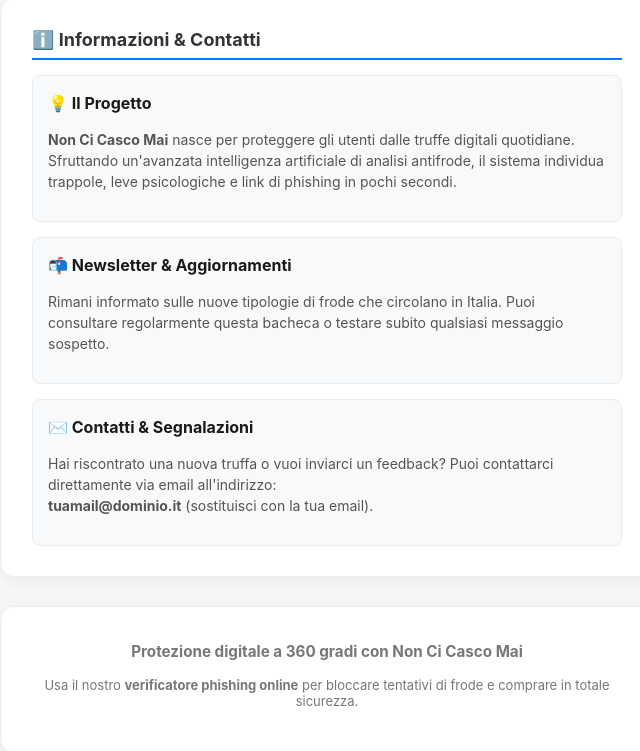
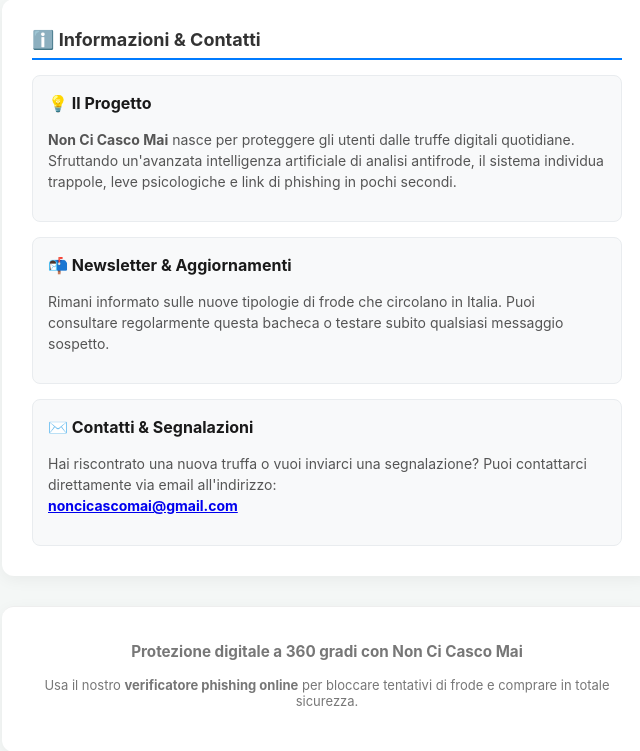
Before and after one commit to Luppolino/antiscam-bot, a FastAPI app: page / in a window 1280 px wide. Shown: the part 1237-1988 px from the top of the page, without its empty margins (313-953 px from the left). Run offline with FastAPI, Linux system fonts and the light colour scheme.

Commit message:
Update index.html

```diff
--- a/templates/index.html
+++ b/templates/index.html
@@ -185,7 +185,7 @@
 
         <div class="info-box">
             <h3>✉️ Contatti & Segnalazioni</h3>
-            <p>Hai riscontrato una nuova truffa o vuoi inviarci un feedback? Puoi contattarci direttamente via email all'indirizzo: <br><strong>tuamail@dominio.it</strong> (sostituisci con la tua email).</p>
+            <p>Hai riscontrato una nuova truffa o vuoi inviarci una segnalazione? Puoi contattarci direttamente via email all'indirizzo: <br><a href="mailto:noncicascomai@gmail.com"><strong>noncicascomai@gmail.com</strong></a></p>
         </div>
     </div>
 
```
